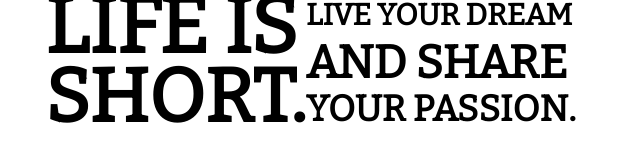
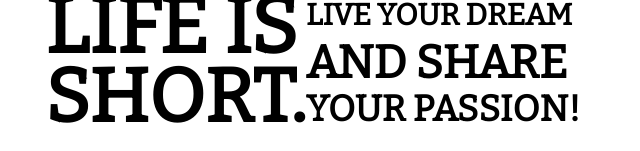
Before and after one commit to JessicaBaros/holstee-manifesto, a plain HTML site: page index.html in a window 1280 px wide. Shown: the part 646-797 px from the top of the page, 320-960 px from the left. Drawn offline with nearby package versions, Linux system fonts and the light colour scheme.

Commit message:
someting to commit

```diff
--- a/index.html
+++ b/index.html
@@ -25,7 +25,7 @@
     </div>
     <div id="div11"><span class="spanr">life is</span><br><span class="spans"> short.</span>
     </div>
-    <div id="div12"><span class="spant">live your dream</span><br> <span class="spanu">and share </span><br><span class="spanv">your passion.</span>
+    <div id="div12"><span class="spant">live your dream</span><br> <span class="spanu">and share </span><br><span class="spanv">your passion!</span>
     </div>
   </body>
 </html>
```
